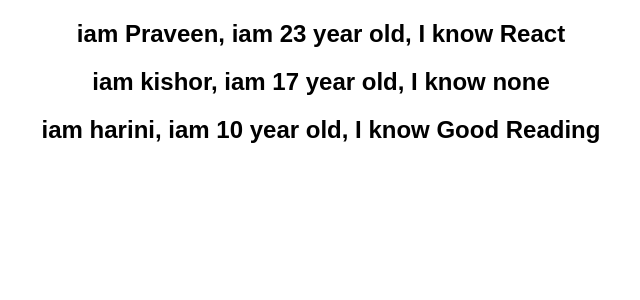
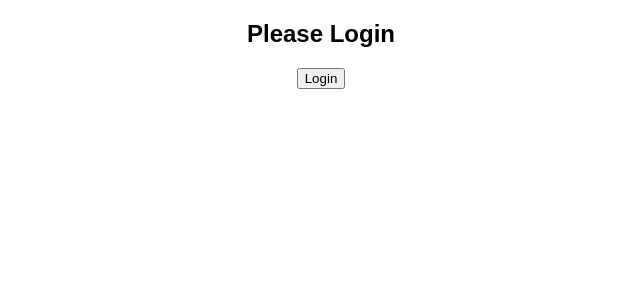
Before and after one commit to ThanoPraveen/Learn-React, a React (Create React App) app: page / in a window 1280 px wide. Shown: the top 300 px of the page, without its empty margins (319-959 px from the left). Built offline with nearby package versions, Linux system fonts and the light colour scheme.

Commit message:
conditional practice if else and ternary operator condition learn and practice

```diff
--- a/src/App.js
+++ b/src/App.js
@@ -11,13 +11,17 @@ import "./App.css";
 // import EventBind from "./components/EventBind";
 // import ParentComponent from "./components/ParentComponent";
 // import UserGreeting from "./components/UserGreeting";
-import NameList from "./components/NameList";
+// import NameList from "./components/NameList";
+// import Condition from "./components/Conditional";
+import HomePage from "./Practice/HomePage";
 
 class App extends Component {
   render() {
     return (
       <div className="App">
-        <NameList />
+        <HomePage />
+        {/* <Condition /> */}
+        {/* <NameList /> */}
         {/* <UserGreeting /> */}
         {/* <ParentComponent /> */}
         {/* <EventBind /> */}
--- /dev/null
+++ b/src/Practice/HomePage.js
@@ -0,0 +1,58 @@
+import React, { Component } from "react";
+
+// Message Child Component
+// button click after behave to the condition
+function Message(props) {
+  if (props.isLoggedIn) return <h2>Welcome user</h2>;
+  else return <h2>Please Login</h2>;
+}
+
+// Login child component
+function LogIn(props) {
+  return <button onClick={props.clickFunc}>Login</button>;
+}
+
+// Logout child component
+function LogOut(props) {
+  return <button onClick={props.clickFunc}>Logout</button>;
+}
+
+// Parent Component
+class HomePage extends Component {
+  constructor(props) {
+    super(props);
+
+    this.state = { isLoggedIn: false };
+    this.ifLogInClicked = this.ifLogInClicked.bind(this);
+    this.ifLogOutClicked = this.ifLogOutClicked.bind(this);
+  }
+
+  ifLogInClicked() {
+    this.setState({ isLoggedIn: true });
+  }
+
+  ifLogOutClicked() {
+    this.setState({ isLoggedIn: false });
+  }
+
+  render() {
+    return (
+      <div>
+        {/* Start point of condition */}
+        <Message isLoggedIn={this.state.isLoggedIn} />
+        {/* Condition if statement */}
+        {this.state.isLoggedIn ? (
+          <LogOut clickFunc={this.ifLogOutClicked} />
+        ) : (
+          // condition else statement
+          <LogIn clickFunc={this.ifLogInClicked} />
+        )}
+      </div>
+    );
+  }
+}
+
+export default HomePage;
+export { Message };
+export { LogIn };
+export { LogOut };
--- /dev/null
+++ b/src/components/Conditional.js
@@ -0,0 +1,11 @@
+import React from "react";
+
+function Condition() {
+  return (
+    <div>
+      <div></div>
+    </div>
+  );
+}
+
+export default Condition;
--- a/src/components/NameList.js
+++ b/src/components/NameList.js
@@ -1,4 +1,4 @@
-import React, { Component } from "react";
+import React from "react";
 import Person from "./Person";
 
 function NameList() {
```
Also changed, not shown: src/Practice/Message.js (added, +9 -0 lines), src/components/Practice.js (+20 -20 lines).
